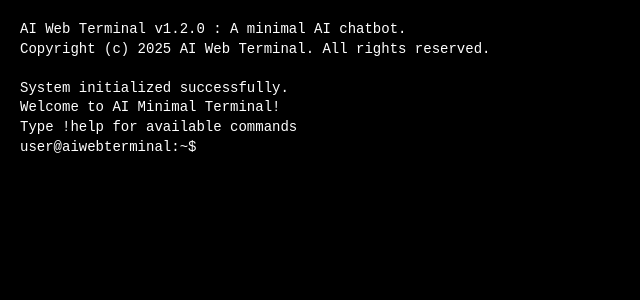
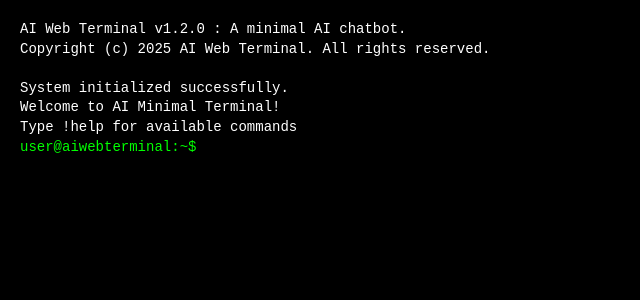
Before and after one commit to SapalChap/AiWebTerminal, a Flask app: page /terminal in a window 1280 px wide. Shown: the top 300 px of the page, without its empty margins (0-640 px from the left). Run offline with Flask 3, Linux system fonts and the light colour scheme.

Commit message:
try that againnn

```diff
--- a/templates/index.html
+++ b/templates/index.html
@@ -51,6 +51,10 @@
             white-space: pre-wrap;
             word-wrap: break-word;
         }
+
+        .terminal-prompt {
+            color: #00ff00 !important;
+        }
     </style>
 </head>
 <body>
@@ -63,7 +67,7 @@
         <div>Type !help for available commands</div>
         <div id="output"></div>
         <div style="display: flex; align-items: center; flex-wrap: nowrap;">
-            <span style="white-space: nowrap; margin-right: 5px; color: #00ff00;">user@aiwebterminal:~$ </span>
+            <span class="terminal-prompt" style="white-space: nowrap; margin-right: 5px;">user@aiwebterminal:~$ </span>
             <input type="text" id="command-input" style="background: transparent; border: none; color: #fff; font-family: 'Courier New', monospace; font-size: 14px; outline: none; flex: 1; min-width: 200px;">
         </div>
     </div>
@@ -520,7 +524,7 @@
                 // Add command to output
                 const commandLine = document.createElement('div');
                 const username = isUserLoggedIn && currentUser ? currentUser.toLowerCase() : 'user';
-                commandLine.innerHTML = `<span style="color: #00ff00;">${username}@aiwebterminal:~$ </span><span style="color: #fff;">${command}</span>`;
+                commandLine.innerHTML = `<span class="terminal-prompt">${username}@aiwebterminal:~$ </span><span style="color: #fff;">${command}</span>`;
                 output.appendChild(commandLine);
                 autoScrollToBottom();
 
@@ -626,11 +630,10 @@
 
         // Function to update terminal prompt with current user
         function updateTerminalPrompt() {
-            const promptSpan = document.querySelector('span[style*="white-space: nowrap"]');
+            const promptSpan = document.querySelector('.terminal-prompt');
             if (promptSpan) {
                 const username = isUserLoggedIn && currentUser ? currentUser.toLowerCase() : 'user';
                 promptSpan.textContent = `${username}@aiwebterminal:~$ `;
-                promptSpan.style.color = '#00ff00'; // Ensure green color is maintained
             }
         }
 
```
